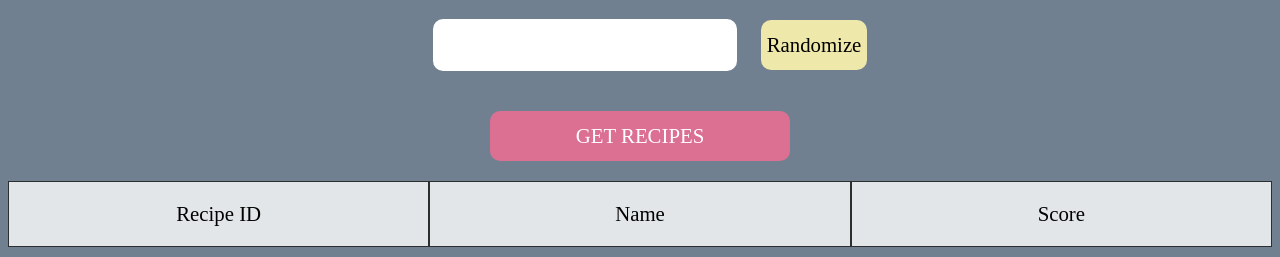
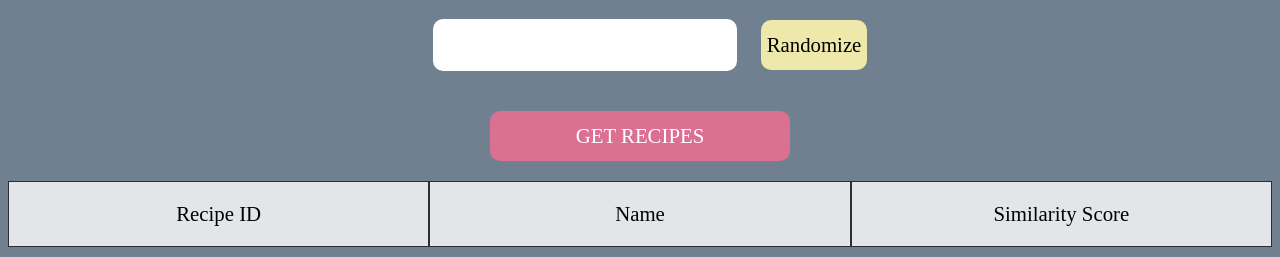
Before and after one commit to ReginaldLeigh/recipeRecommendations, a Flask app: template templates/index.html in a window 1280 px wide. Shown: the part 99-356 px from the top of the page. Run offline with Flask 2, Linux system fonts and the light colour scheme; the template is opened without the code that fills it, so the values that code supplies are empty; parts of the project's set-up code (start-up, migrations or seed data) failed here and were passed over; some libraries are stand-ins or nearby versions.

Commit message:
Update index.html

```diff
--- a/templates/index.html
+++ b/templates/index.html
@@ -23,7 +23,7 @@
         <div class="grid-container" style="visibility: {{ visibility }}";>
             <div class="grid-item">Recipe ID</div>
             <div class="grid-item">Name</div>
-            <div class="grid-item">Score</div>
+            <div class="grid-item">Similarity Score</div>
             {% for message in results %}
                 <div class="grid-item"> {{message.recipe_id}} </div>
                 <div class="grid-item"> {{message.name}} </div>
```
